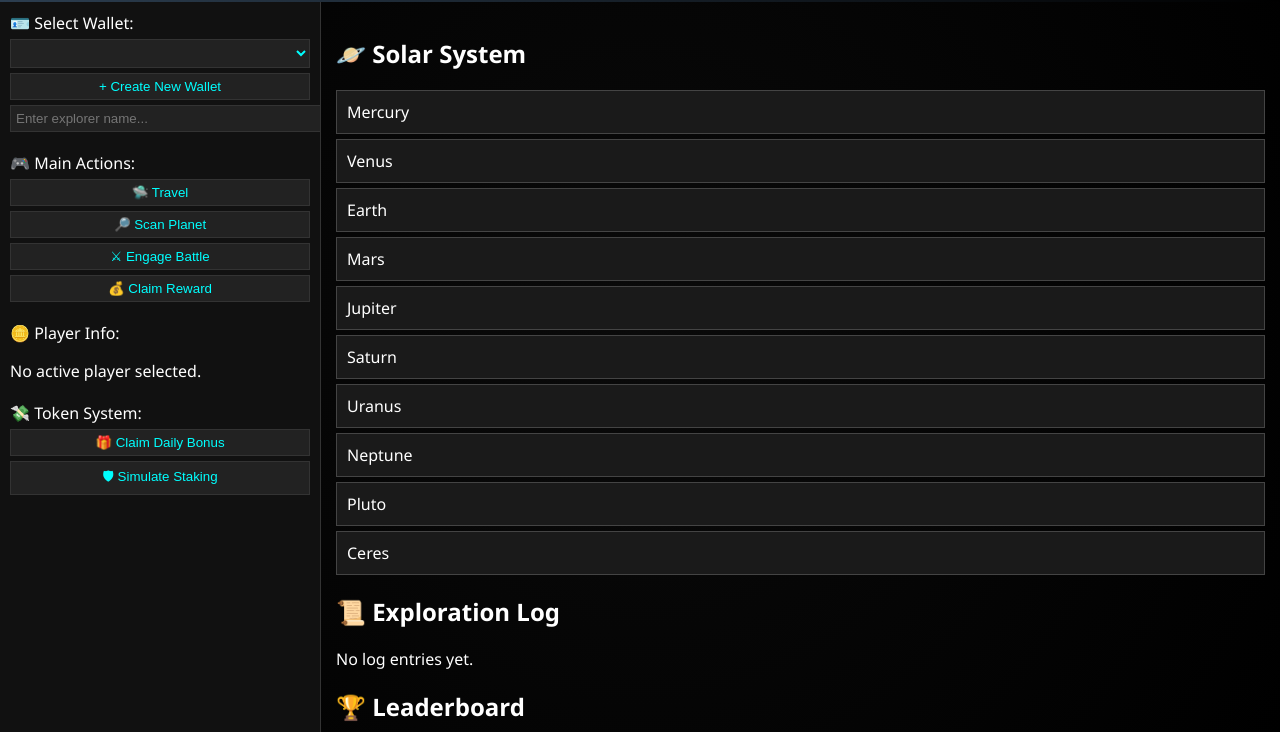
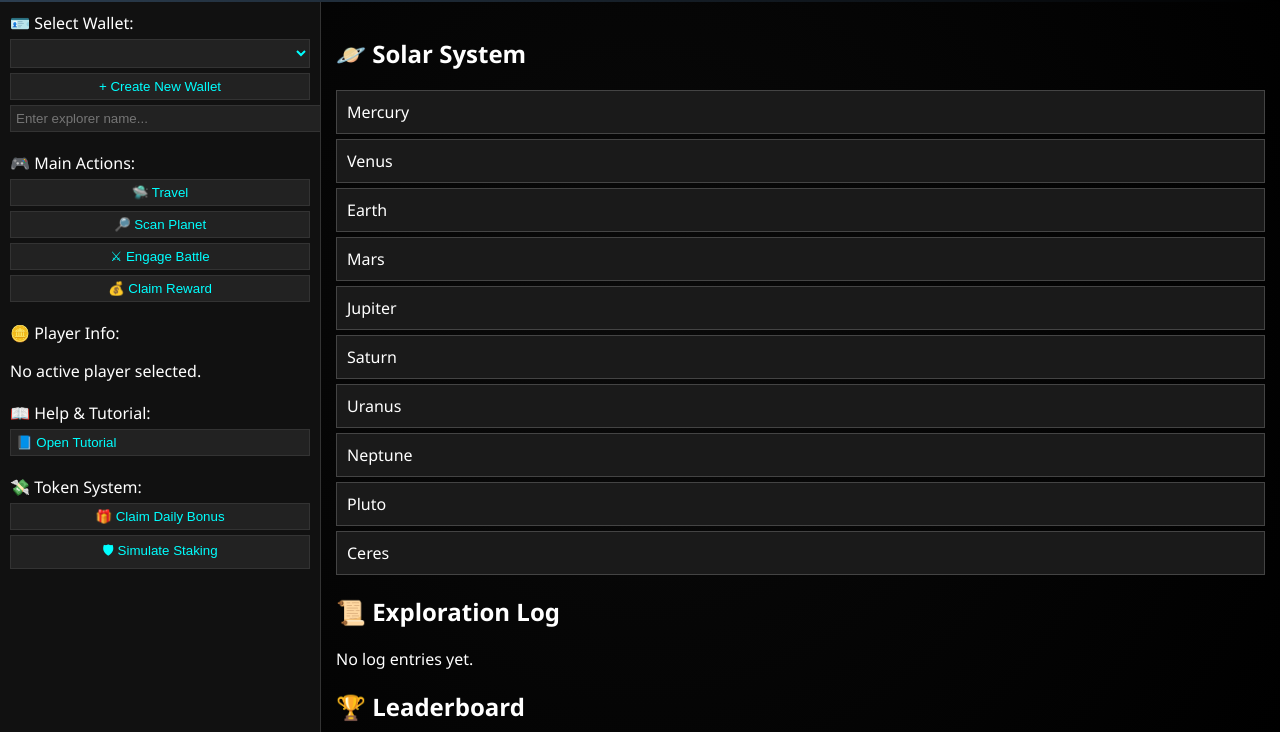
Before and after one commit to 0xknothing/KNOTHINGgame-, a plain HTML site: page index.html in a window 1280 px wide. Shown: the part 71-803 px from the top of the page. Drawn offline with Linux system fonts and the light colour scheme.

Commit message:
Update index.html

```diff
--- a/index.html
+++ b/index.html
@@ -65,6 +65,9 @@
       padding: 5px;
       border-left: 3px solid #0ff;
     }
+    a button {
+      text-align: left;
+    }
   </style>
 </head>
 <body>
@@ -93,6 +96,13 @@
         <label>🪙 Player Info:</label>
         <div id="playerStats"></div>
       </div>
+
+      <div class="section">
+        <label>📖 Help & Tutorial:</label>
+        <a href="Tutorial.html" target="_blank">
+          <button>📘 Open Tutorial</button>
+        </a>
+      </div>
     </div>
 
     <div id="gameArea">
```
